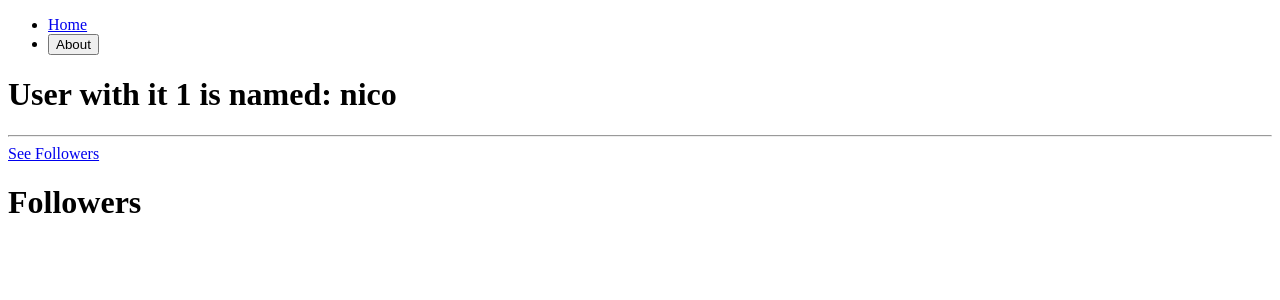
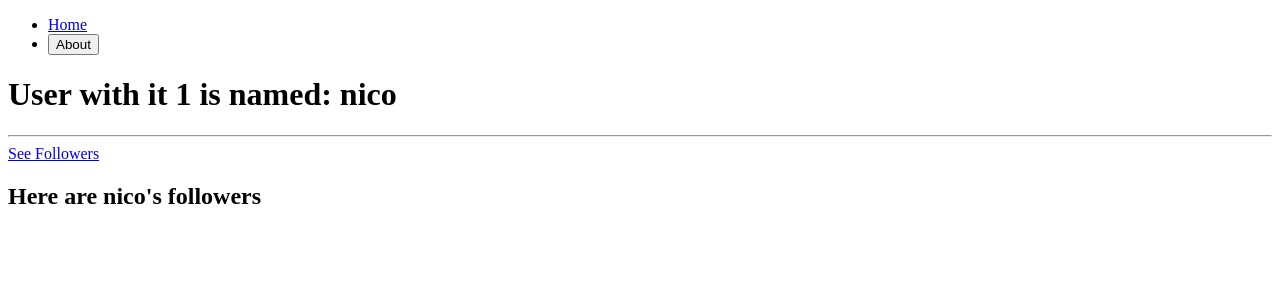
Before and after one commit to caminobelllo/LikeLionFE-reactstudy, a React (Create React App) app: page /users/1/followers in a window 1280 px wide. Shown: the top 300 px of the page. Built offline with nearby package versions, Linux system fonts and the light colour scheme.

Commit message:
useOutletContext

```diff
--- a/src/screens/users/Followers.tsx
+++ b/src/screens/users/Followers.tsx
@@ -1,4 +1,12 @@
+import { useOutletContext } from "react-router-dom";
+
+interface IFollowersContext {
+  nameOfMyUser: string;
+}
+
 function Followers() {
-  return <h1>Followers</h1>;
+  const { nameOfMyUser } = useOutletContext<IFollowersContext>();
+
+  return <h2>Here are {nameOfMyUser}'s followers</h2>;
 }
 export default Followers;
--- a/src/screens/users/User.tsx
+++ b/src/screens/users/User.tsx
@@ -11,7 +11,11 @@
       </h1>
       <hr />
       <Link to="followers">See Followers</Link>
-      <Outlet />
+      <Outlet
+        context={{
+          nameOfMyUser: users[Number(userId) - 1].name,
+        }}
+      />
     </div>
   );
 }
```
